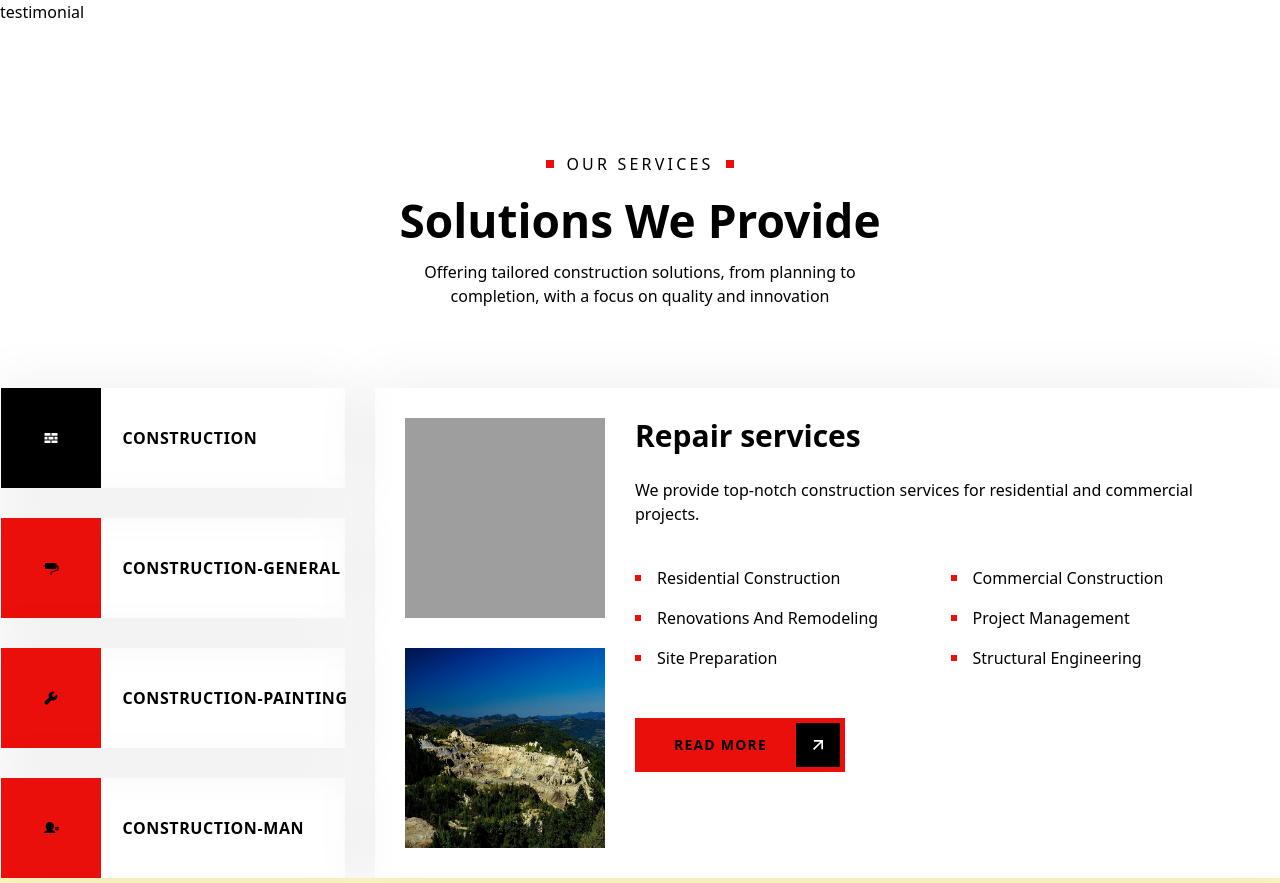
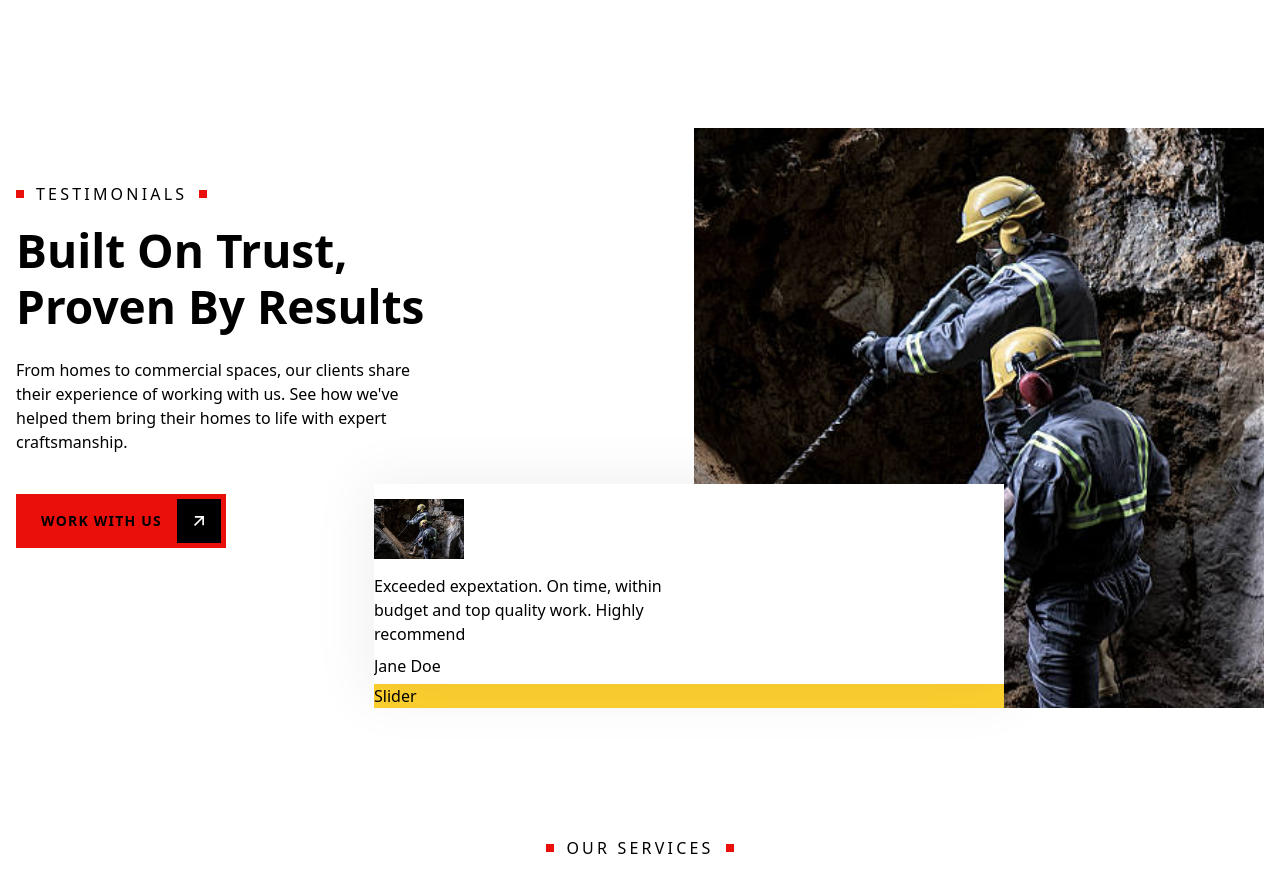
Before and after one commit to Sam-Rytech/de-alice-New, a Next.js app: page / in a window 1280 px wide. Shown: the part 2467-3350 px from the top of the page. Built offline with nearby package versions, Linux system fonts and the light colour scheme; grey boxes are pictures that could not be loaded.

Commit message:
Added slider nad updated Testimonial

```diff
--- /dev/null
+++ b/components/Slider.jsx
@@ -0,0 +1,32 @@
+import { Swiper, SwiperSlide } from 'swiper/react'
+import 'swiper/css'
+import 'swiper/css/navigation'
+
+function slider() {
+  return (
+    <Swiper className="bg-white shadow-custom w-[630px] h-[200px]">
+      <SwiperSlide>
+        <div>
+          {/* avatar img */}
+          <div className="relative xl:flex w-[90px] h-[90px] ">
+            <img
+              src="./assets/img/About.jpg"
+              className="object-contain"
+              quality={100}
+              alt=""
+            />
+          </div>
+          <div className="flex-1 xl:max-w-[340px] flex flex-col gap-2">
+            <p>
+              Exceeded expextation. On time, within budget and top quality work.
+              Highly recommend
+            </p>
+            <p>Jane Doe</p>
+          </div>
+        </div>
+      </SwiperSlide>
+    </Swiper>
+  )
+}
+
+export default slider
--- a/components/Testimonial.jsx
+++ b/components/Testimonial.jsx
@@ -1,8 +1,41 @@
-
+import Button from './Button'
+import Pretitle from './Pretitle'
+import Slider from './Slider'
 
 const Testimonial = () => {
   return (
-    <div>testimonial</div>
+    <section className="pt-16 xl:pt-32 px-4">
+      <div className="container mx-auto">
+        <div className="flex flex-col xl:flex-row relative">
+          {/* text */}
+          <div className="flex-1 max-w-[484px] xl:pt-[54px] mb-12 xl:mb-0">
+            <Pretitle text="Testimonials" />
+            <h2 className="h2 mb-6">Built on Trust, Proven By Results</h2>
+            <p className="mb-10 max-w-[420px]">
+              From homes to commercial spaces, our clients share their
+              experience of working with us. See how we've helped them bring
+              their homes to life with expert craftsmanship.
+            </p>
+            <Button text="Work with us" />
+          </div>
+          {/* img and slider */}
+          <div className="flex-1 flex flex-col xl:flex-row xl:justify-end">
+            <div className="relative hidden xl:flex xl:w-[570px] xl:h-[580px]">
+              <img
+                src="./assets/img/About.jpg"
+                fill="true"
+                className="object-cover"
+                quality={100}
+              />
+            </div>
+            <div className="xl:absolute xl:bottom-0 xl:right-[260px] relative max-w-max bg-amber-300">
+              <Slider />
+              Slider
+            </div>
+          </div>
+        </div>
+      </div>
+    </section>
   )
 }
 
--- a/package.json
+++ b/package.json
@@ -21,6 +21,7 @@
     "react-dom": "^19.0.0",
     "react-icons": "^5.5.0",
     "react-scroll": "^1.9.3",
+    "swiper": "^11.2.10",
     "tailwind-merge": "^3.3.1"
   },
   "devDependencies": {
```
Also changed, not shown: 1 other file (tests, documents, lock files or other folders).
